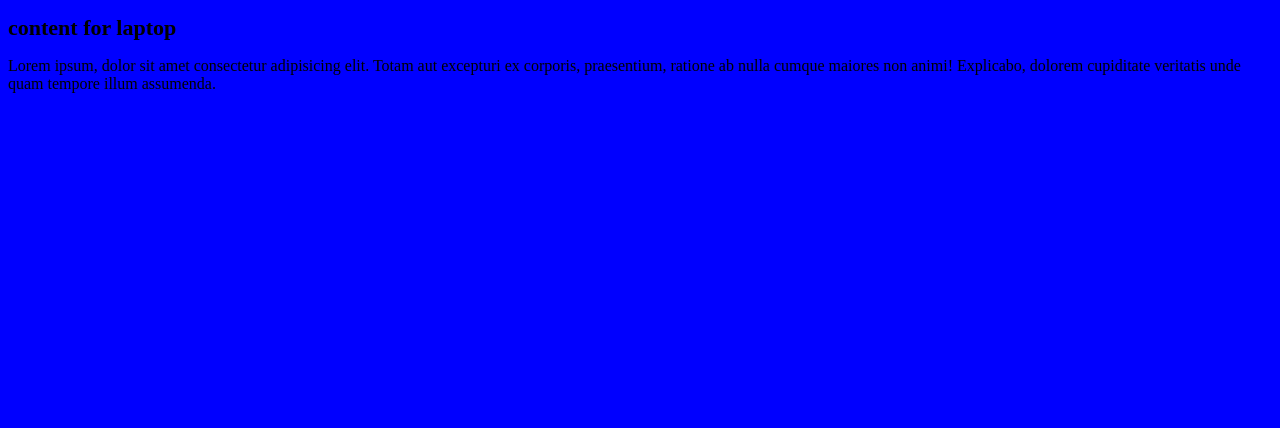
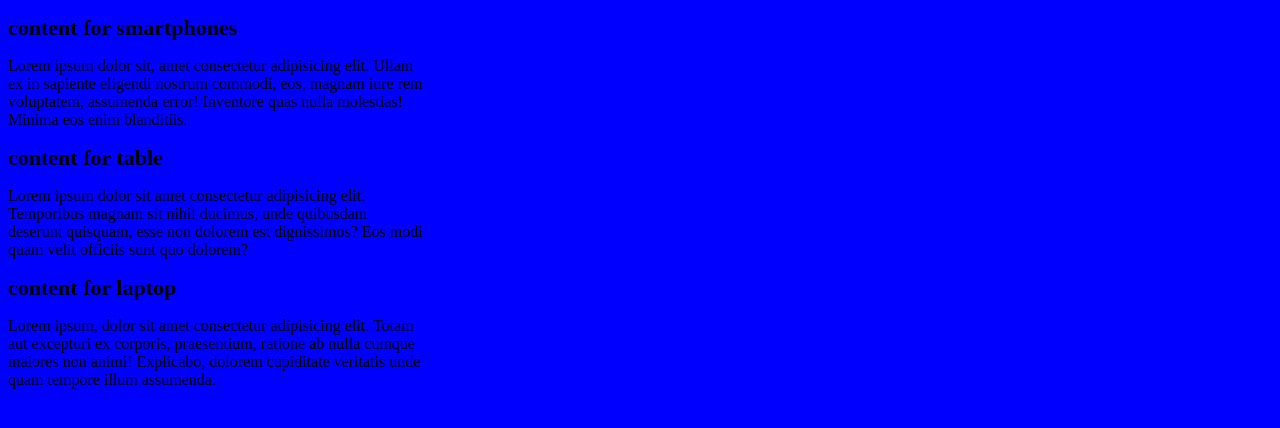
Before and after one commit to fabver82/learning-responsive-design, a plain HTML site: page index.html in a window 1280 px wide. Drawn offline with Linux system fonts and the light colour scheme.

Commit message:
behave content on different screen

```diff
--- a/index.html
+++ b/index.html
@@ -7,17 +7,24 @@
     <meta name="viewport" content="width=device-width, initial-scale=1.0">
     <title>Document</title>
     <style>
-
+        div{
+            display:block;
+            margin: 0;
+            padding:0;
+        }
          /* Extra small devices (phones, 600px and down) */
     @media only screen and (max-width: 410px) {
         body{
             background-color: red;
         }
-        div#small{
+        /* div#small{
             display:block;
         }
         div#medium,div#large{
             display:none;
+        } */
+        .col-s{
+            width:100%;
         }
         h1{
             font-size: 18px;
@@ -33,35 +40,39 @@
         body{
             background-color: green;
         }
-        div#small,div#large{
+        /* div#small,div#large{
             display:none;
         }
         div#medium{
             display:block;
-        }
+        } */
         h1{
             font-size: 20px;
         }
         p{
             font-size: 16px;
         }
+        .col-m-1{width:66%}
+        .col-m-2{width:33%}
+        .col-m-3{width:100%}
     }
     @media only screen and (min-width:768px) {
         body{
             background-color: blue;
         }
-        div#small, div#medium{
+        /* div#small, div#medium{
             display:none;
         }
         div#large{
             display:block;
-        }
+        } */
         h1{
             font-size: 22px;
         }
         p{
             font-size: 16px;
         }
+        .col-b{width:33%}
     }
 
 
@@ -69,15 +80,15 @@
     </style>
 </head>
 <body>
-    <div id="small">
+    <div id="small" class="col-s col-m-1 col-b">
         <h1>content for smartphones</h1>
         <p>Lorem ipsum dolor sit, amet consectetur adipisicing elit. Ullam ex in sapiente eligendi nostrum commodi, eos, magnam iure rem voluptatem, assumenda error! Inventore quas nulla molestias! Minima eos enim blanditiis.</p>
     </div>
-    <div id="medium">
+    <div id="medium" class="col-s col-m-2 col-b">
         <h1>content for table</h1>
         <p>Lorem ipsum dolor sit amet consectetur adipisicing elit. Temporibus magnam sit nihil ducimus, unde quibusdam deserunt quisquam, esse non dolorem est dignissimos? Eos modi quam velit officiis sunt quo dolorem?</p>
     </div>
-    <div id="large">
+    <div id="large" class="col-s col-m-3 col-b">
         <h1>content for laptop</h1>
         <p>Lorem ipsum, dolor sit amet consectetur adipisicing elit. Totam aut excepturi ex corporis, praesentium, ratione ab nulla cumque maiores non animi! Explicabo, dolorem cupiditate veritatis unde quam tempore illum assumenda.</p>
     </div>
```
